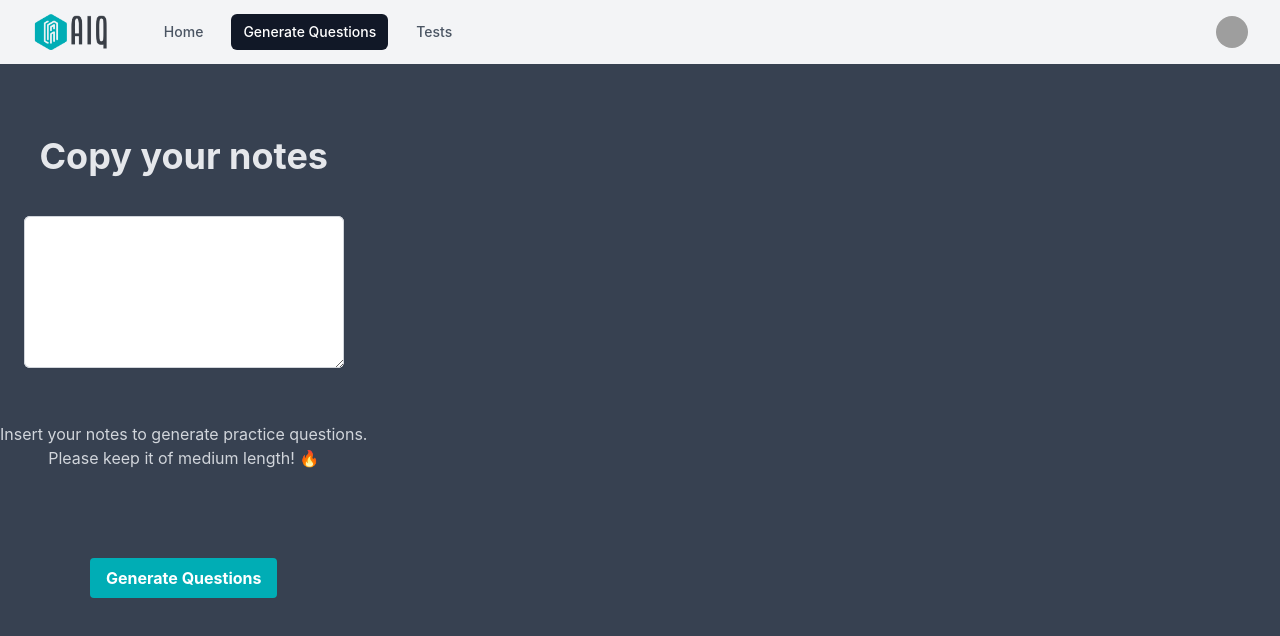
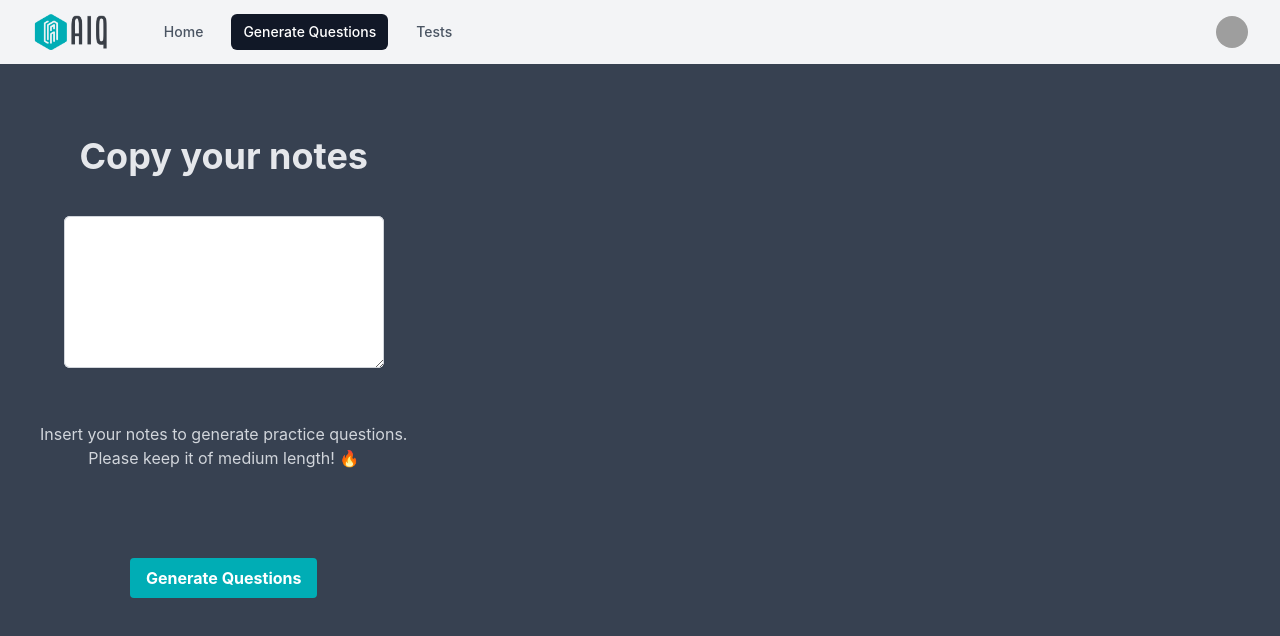
Before and after one commit to SamiBenAmara/ai-news-app, a React (Create React App) app: page /generate in a window 1280 px wide. Shown: the top 636 px of the page. Built offline with nearby package versions, Linux system fonts and the light colour scheme; grey boxes are pictures that could not be loaded.

Commit message:
notes ZZZ

```diff
--- a/src/components/process/notes.js
+++ b/src/components/process/notes.js
@@ -205,7 +205,7 @@ const NotesInput = ({ onNext, data, setData }) => {
     return (
 <div className="bg-gray-700 min-h-screen">
   <div className="container">
-    <div className="left-content flex flex-col items-start">
+    <div className="left-content flex flex-col items-start ml-10">
       <div className="col-span-full">
         <label htmlFor="Notes" className="block text-4xl font-bold leading-6 text-gray-200 pt-20 pb-10">
           Copy your notes
@@ -234,6 +234,9 @@ const NotesInput = ({ onNext, data, setData }) => {
         </button>
       </div>
     </div>
+    <div classname="left-content flex flex-col items-start ml-10 bordercolor">
+
+    </div>
   </div>
 </div>
 
```
